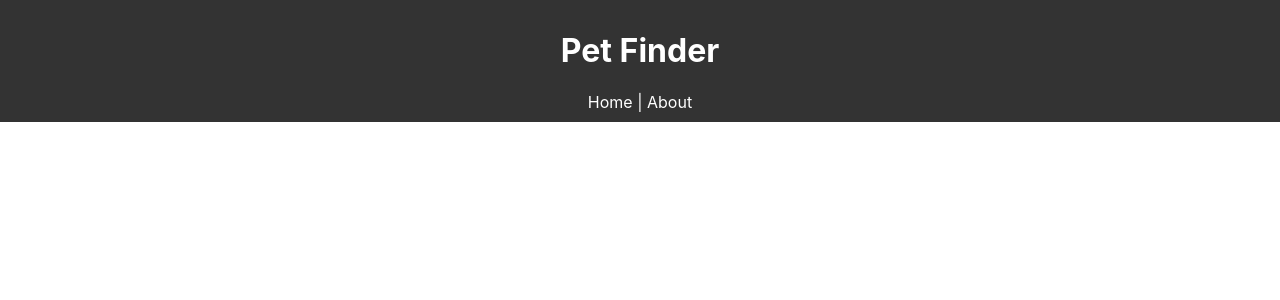
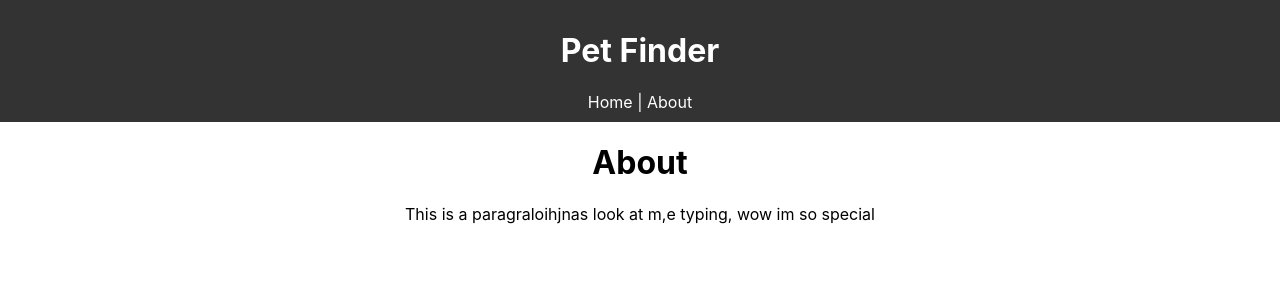
Before and after one commit to CSI-280/team1, a React (Create React App) app: page /About in a window 1280 px wide. Shown: the top 300 px of the page. Built offline with nearby package versions, Linux system fonts and the light colour scheme.

Commit message:
created an about page

```diff
--- a/src/App.js
+++ b/src/App.js
@@ -2,6 +2,7 @@
 import './App.css';
 import { BrowserRouter as Router, Route } from 'react-router-dom';
 import Header from './components/header';
+import About from './components/pages/about';
 
 function App() {
   return (
@@ -9,6 +10,8 @@
       <div className="App">
         <div className="container">
           <Header />
+
+        <Route path="/About" component={About} />
         </div>
       </div>
     </Router>
--- a/src/components/pages/about.js
+++ b/src/components/pages/about.js
@@ -1,5 +1,3 @@
-import React from 'react'
-
 import React from 'react'
 
 function About() {
```
